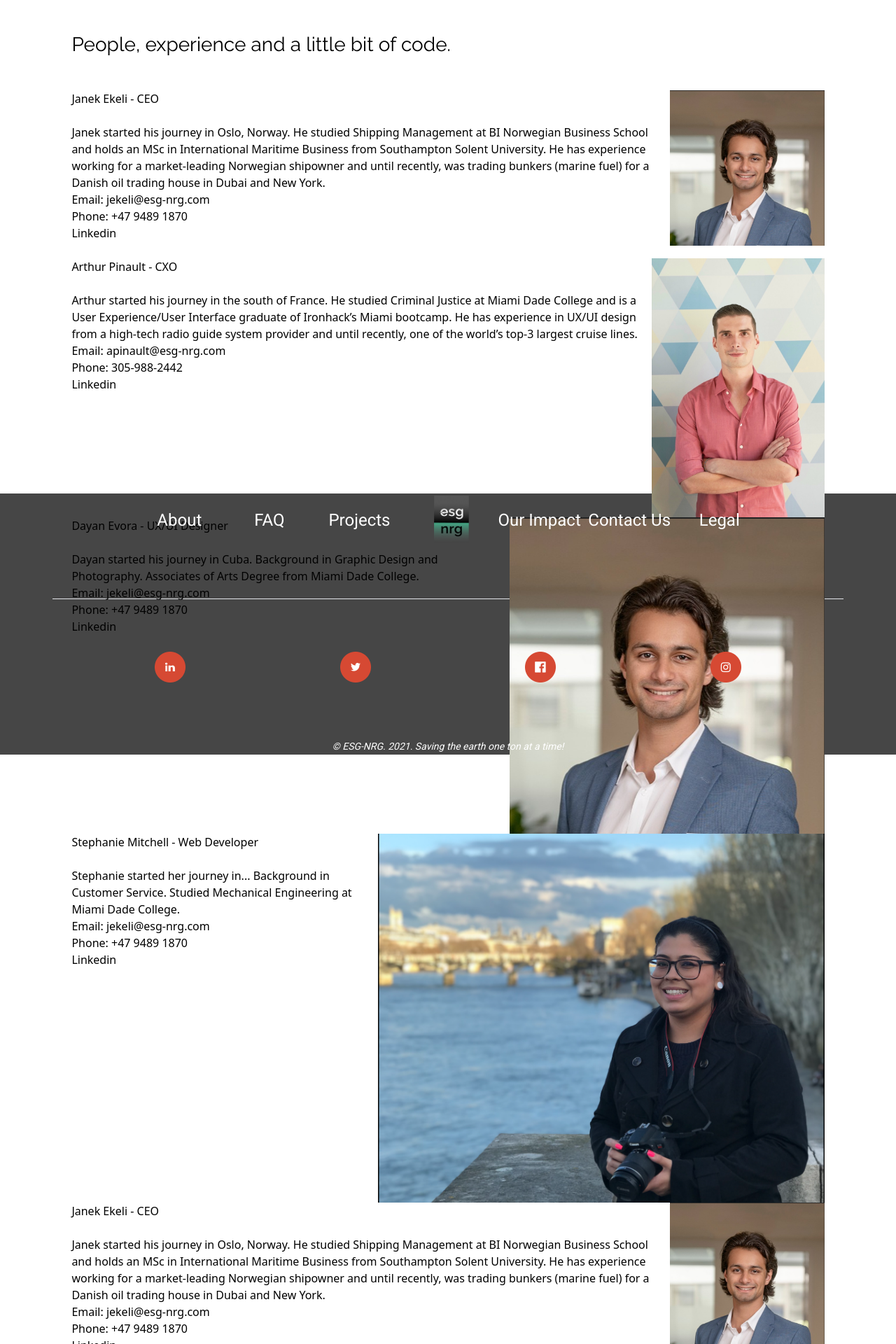
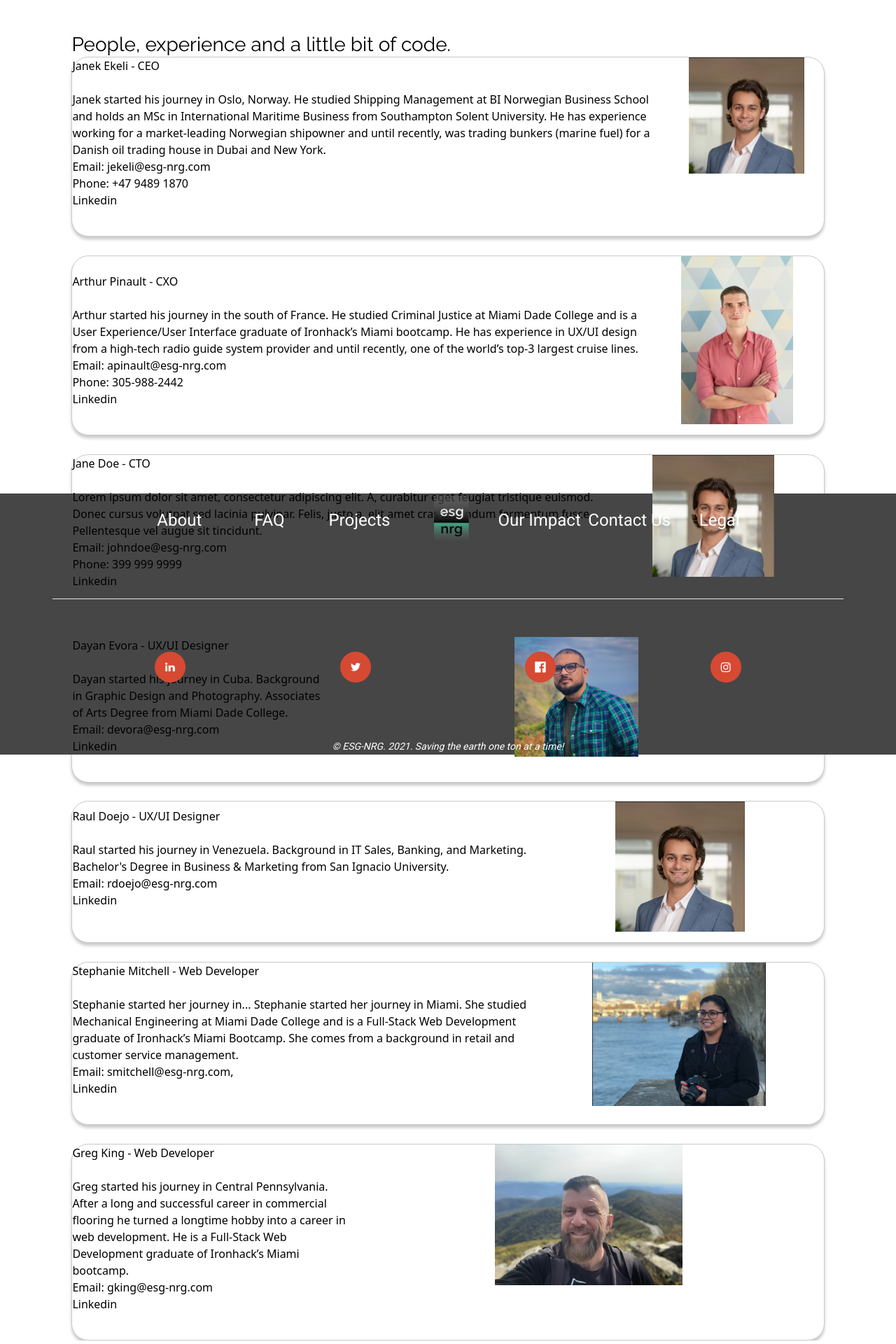
Before and after one commit to ESG-NRG/esg-nrg-newest, a React (Create React App) app in the folder client/: page /about-us in a window 1280 px wide. Shown: the part 3900-5820 px from the top of the page at 70% size. Built offline with nearby package versions, Linux system fonts and the light colour scheme; no server answers.

Commit message:
for greg to poke around

```diff
--- a/client/src/AboutUs.css
+++ b/client/src/AboutUs.css
@@ -101,3 +101,29 @@ body {
     width: 85%;
     margin: auto;
 }
+
+.outerFrame {
+    background: #ffffff;
+    border: 1px solid #cbc9c9;
+    box-sizing: border-box;
+    box-shadow: 0px 4px 4px #cbc9c9;
+    border-radius: 24px;
+    padding-bottom: 15px;
+    margin-bottom: 2.5%;
+  }
+
+/* .janekPic {
+
+}
+
+.arthurPic {
+
+}
+
+.ctoPic {
+
+}
+
+.dayanPic {
+
+} */
--- a/client/src/Components/AboutUs.js
+++ b/client/src/Components/AboutUs.js
@@ -10,8 +10,13 @@ import par1 from '../images/AboutUsParagraph1.png'
 import par2 from '../images/AboutUsParagraph2.png'
 import par3 from '../images/AboutUsParagraph3.png'
 import par4 from '../images/AboutUsParagraph4.png'
+import arthur from '../images/arthurpic.jpeg'
+import greg from '../images/gregpic.jpg'
+import janek from '../images/janekpic.png'
+import steph from '../images/stephpic.png'
+import dayan from '../images/dayanpic.jpeg'
 import '../AboutUs.css'
-import AssetsProfiles from './AssetsProfiles'
+// import AssetsProfiles from './AssetsProfiles'
 
 
 function AboutUs(props) {
@@ -22,7 +27,6 @@ function AboutUs(props) {
     return (
 
         <>
-
         {screenSize === "xs" || screenSize === "sm" ? (
             <div>
                 <div className="bg-local ">
@@ -150,7 +154,114 @@ function AboutUs(props) {
                         People, experience and a little bit of code.
                     </p>
                     {/* ALL PICTURES WITH TEXT */}
-                    <AssetsProfiles />
+
+
+                        <div className='outerFrame'>
+                            <div className="flex flex-row">
+                                    <div style={{margin:'auto'}}>
+                                        <p>Janek Ekeli - CEO</p><br/>
+                                        <p>Janek started his journey in Oslo, Norway. He studied Shipping Management at BI Norwegian Business School and holds an MSc in International Maritime Business from Southampton Solent University. He has experience working for a market-leading Norwegian shipowner and until recently, was trading bunkers (marine fuel) for a Danish oil trading house in Dubai and New York.<br/>
+                                        Email: jekeli@esg-nrg.com<br/>
+                                        Phone: +47 9489 1870<br/>
+                                        Linkedin</p><br/>
+                                    </div>
+                                    <div>
+                                        <img style={{width:'75%', margin:'auto'}} className='janekPic' src={janek} alt="Janek" />
+                                    </div>
+                            </div>
+                        </div>
+
+                            <div className='outerFrame'>
+                                    <div className="flex flex-row">
+                                        <div style={{margin:'auto'}}>
+                                            <p>Arthur Pinault - CXO</p><br/>
+                                            <p>Arthur started his journey in the south of France. He studied Criminal Justice at Miami Dade College and is a User Experience/User Interface graduate of Ironhack’s Miami bootcamp. He has experience in UX/UI design from a high-tech radio guide system provider and until recently, one of the world’s top-3 largest cruise lines.<br/>
+                                            Email: apinault@esg-nrg.com<br/>
+                                            Phone: 305-988-2442<br/>
+                                            Linkedin<br/></p>
+                                        </div>
+                                        <div>
+                                            <img style={{width:'65%', margin:'auto'}} className='arthurPic' src={arthur} alt="Arthur" />
+                                        </div>
+                                    </div>
+                            </div>
+
+                            <div className='outerFrame'>
+                                    <div className="flex flex-row">
+                                        <div style={{margin:'auto'}}>
+                                            <p>Jane Doe - CTO</p><br/>
+                                            <p>Lorem ipsum dolor sit amet, consectetur adipiscing elit. A, curabitur eget feugiat tristique euismod. Donec cursus volutpat sed lacinia pulvinar. Felis, justo a, elit amet cras bibendum fermentum fusce. Pellentesque vel augue sit tincidunt.
+                                            <br/>
+                                            Email: johndoe@esg-nrg.com<br/>
+                                            Phone: 399 999 9999<br/>
+                                            Linkedin</p><br/>
+                                        </div>
+                                        <div>
+                                            <img style={{width:'55%', margin:'auto'}} className='ctoPic' src={janek} alt="CTO" />
+                                        </div>
+                                    </div>
+                            </div>
+
+                            <div className='outerFrame'>
+                                    <div className="flex flex-row">
+                                        <div style={{margin:'auto'}}>
+                                            <p>Dayan Evora - UX/UI Designer </p><br/>
+                                            <p>Dayan started his journey in Cuba. Background in Graphic Design and Photography. Associates of Arts Degree from Miami Dade College.<br/>
+                                            Email: devora@esg-nrg.com<br/>
+                                            Linkedin</p><br/>
+                                        </div>
+                                        <div>
+                                            <img style={{width:'25%', margin:'auto'}} className='dayanPic' src={dayan} alt="Dayan" />
+                                        </div>
+                                    </div>
+                            </div>
+
+                            <div className='outerFrame'>
+                                    <div className="flex flex-row">
+                                        <div style={{margin:'auto'}}>
+                                            <p>Raul Doejo - UX/UI Designer</p><br/>
+                                            <p>Raul started his journey in Venezuela.
+                                            Background in IT Sales, Banking, and Marketing. Bachelor's Degree in Business & Marketing from San Ignacio University.
+                                            <br/>
+                                            Email: rdoejo@esg-nrg.com<br/>
+                                            Linkedin</p><br/>
+                                        </div>
+                                        <div>
+                                            <img style={{width:'45%', margin:'auto'}} className='janekPic' src={janek} alt="Raul" />
+                                        </div>
+                                    </div>
+                            </div>
+
+
+                            <div className='outerFrame'>
+                                    <div className="flex flex-row">
+                                        <div style={{margin:'auto'}}>
+                                            <p>Stephanie Mitchell - Web Developer</p><br/>
+                                            <p>Stephanie started her journey in...
+                                            Stephanie started her journey in Miami. She studied Mechanical Engineering at Miami Dade College and is a Full-Stack Web Development graduate of Ironhack’s Miami Bootcamp. She comes from a background in retail and customer service management.<br/>
+                                            Email: smitchell@esg-nrg.com,<br/>
+                                            Linkedin</p><br/>
+                                        </div>
+                                        <div>
+                                            <img style={{width:'60%', margin:'auto'}} className='stephPic' src={steph} alt="Stephanie" />
+                                        </div>
+                                    </div>
+                            </div>
+
+                            <div className='outerFrame'>
+                                    <div className="flex flex-row">
+                                        <div style={{margin:'auto'}}>
+                                            <p>Greg King - Web Developer</p><br/>
+                                            <p>Greg started his journey in Central Pennsylvania. After a long and successful career in commercial flooring he turned a longtime hobby into a career in web development. He is a Full-Stack Web Development graduate of Ironhack’s Miami bootcamp. <br/>
+                                            Email: gking@esg-nrg.com<br/>
+                                            Linkedin</p><br/>
+                                        </div>
+                                        <div>
+                                            <img style={{width:'40%', margin:'auto'}} className='gregPic' src={greg} alt="Greg" />
+                                        </div>
+                                    </div>
+                            </div>
+
                 </div>
             </div>
         )}
--- a/client/src/Components/AssetsProfiles.js
+++ b/client/src/Components/AssetsProfiles.js
@@ -5,6 +5,7 @@ import arthur from '../images/arthurpic.jpeg'
 import greg from '../images/gregpic.jpg'
 import janek from '../images/janekpic.png'
 import steph from '../images/stephpic.png'
+import dayan from '../images/dayanpic.jpeg'
 
 
 function AssetsProfiles(props) {
@@ -17,9 +18,9 @@ function AssetsProfiles(props) {
 
             </div>
         ) : (
-            <div><br/><br/>
-               <div>
-               <div>
+            {/* <div><br/><br/>
+
+               <div className='outerFrame'>
                     <div className="flex flex-row">
                         <div>
                         <p>Janek Ekeli - CEO</p><br/>
@@ -29,12 +30,12 @@ function AssetsProfiles(props) {
                         Linkedin</p><br/>
                         </div>
                         <div>
-                        <img src={janek} alt="Janek" />
+                        <img style={{width:'75%'}} className='janekPic' src={janek} alt="Janek" />
                         </div>
                     </div>
                </div>
 
-               <div>
+               <div className='outerFrame'>
                     <div className="flex flex-row">
                         <div>
                         <p>Arthur Pinault - CXO</p><br/>
@@ -44,77 +45,91 @@ function AssetsProfiles(props) {
                         Linkedin<br/></p>
                         </div>
                         <div>
-                        <img src={arthur} alt="Arthur" />
+                        <img style={{width:'65%'}} className='arthurPic' src={arthur} alt="Arthur" />
                         </div>
                     </div>
                </div>
 
-               <div>
+               <div className='outerFrame'>
+                    <div className="flex flex-row">
+                        <div>
+                        <p>Jane Doe - CTO</p><br/>
+                        <p>Lorem ipsum dolor sit amet, consectetur adipiscing elit. A, curabitur eget feugiat tristique euismod. Donec cursus volutpat sed lacinia pulvinar. Felis, justo a, elit amet cras bibendum fermentum fusce. Pellentesque vel augue sit tincidunt.
+                        <br/>
+                        Email: johndoe@esg-nrg.com<br/>
+                        Phone: 399 999 9999<br/>
+                        Linkedin</p><br/>
+                        </div>
+                        <div>
+                        <img style={{width:'55%'}} className='ctoPic' src={janek} alt="CTO" />
+                        </div>
+                    </div>
+               </div>
+
+               <div className='outerFrame'>
                     <div className="flex flex-row">
                         <div>
                         <p>Dayan Evora - UX/UI Designer </p><br/>
                         <p>Dayan started his journey in Cuba. Background in Graphic Design and Photography. Associates of Arts Degree from Miami Dade College.<br/>
-                        Email: jekeli@esg-nrg.com<br/>
-                        Phone: +47 9489 1870<br/>
+                        Email: devora@esg-nrg.com<br/>
                         Linkedin</p><br/>
                         </div>
                         <div>
-                        <img src={janek} alt="Janek" />
+                        <img style={{width:'25%'}} className='dayanPic' src={dayan} alt="Dayan" />
                         </div>
                     </div>
                </div>
 
-               <div>
+               <div className='outerFrame'>
+                    <div className="flex flex-row">
+                        <div>
+                        <p>Raul Doejo - UX/UI Designer</p><br/>
+                        <p>Raul started his journey in Venezuela.
+                        Background in IT Sales, Banking, and Marketing. Bachelor's Degree in Business & Marketing from San Ignacio University.
+                        <br/>
+                        Email: rdoejo@esg-nrg.com<br/>
+                        Linkedin</p><br/>
+                        </div>
+                        <div>
+                        <img style={{width:'45%'}} className='janekPic' src={janek} alt="Raul" />
+                        </div>
+                    </div>
+               </div>
+
+
+               <div className='outerFrame'>
                     <div className="flex flex-row">
                         <div>
                         <p>Stephanie Mitchell - Web Developer</p><br/>
                         <p>Stephanie started her journey in...
                         Background in Customer Service.
                         Studied Mechanical Engineering at Miami Dade College.<br/>
-                        Email: jekeli@esg-nrg.com<br/>
-                        Phone: +47 9489 1870<br/>
+                        Email: smitchell@esg-nrg.com,<br/>
                         Linkedin</p><br/>
                         </div>
                         <div>
-                        <img src={steph} alt="Stephanie" />
+                        <img style={{width:'40%'}} className='stephPic' src={steph} alt="Stephanie" />
                         </div>
                     </div>
                </div>
 
-               <div>
+               <div className='outerFrame'>
                     <div className="flex flex-row">
                         <div>
-                        <p>Janek Ekeli - CEO</p><br/>
-                        <p>Janek started his journey in Oslo, Norway. He studied Shipping Management at BI Norwegian Business School and holds an MSc in International Maritime Business from Southampton Solent University. He has experience working for a market-leading Norwegian shipowner and until recently, was trading bunkers (marine fuel) for a Danish oil trading house in Dubai and New York.<br/>
-                        Email: jekeli@esg-nrg.com<br/>
-                        Phone: +47 9489 1870<br/>
+                        <p>Greg King - Web Developer</p><br/>
+                        <p>Greg started his journey in Central Pennsylvania. After a long and successful career in commercial flooring he turned a longtime hobby into a career in web development. He is a Full-Stack Web Development graduate of Ironhack’s Miami bootcamp. <br/>
+                        Email: gking@esg-nrg.com<br/>
                         Linkedin</p><br/>
                         </div>
                         <div>
-                        <img src={janek} alt="Janek" />
+                        <img style={{width:'40%'}} className='gregPic' src={greg} alt="Janek" />
                         </div>
                     </div>
                </div>
 
 
-               <div>
-                    <div className="flex flex-row">
-                        <div>
-                        <p>Janek Ekeli - CEO</p><br/>
-                        <p>Janek started his journey in Oslo, Norway. He studied Shipping Management at BI Norwegian Business School and holds an MSc in International Maritime Business from Southampton Solent University. He has experience working for a market-leading Norwegian shipowner and until recently, was trading bunkers (marine fuel) for a Danish oil trading house in Dubai and New York.<br/>
-                        Email: jekeli@esg-nrg.com<br/>
-                        Phone: +47 9489 1870<br/>
-                        Linkedin</p><br/>
-                        </div>
-                        <div>
-                        <img src={janek} alt="Janek" />
-                        </div>
-                    </div>
-               </div>
-               </div>
 
-
-            </div>
+            </div> */}
         )}
 
         </>
```
Also changed, not shown: client/src/images/dayanpic.jpeg (added).
